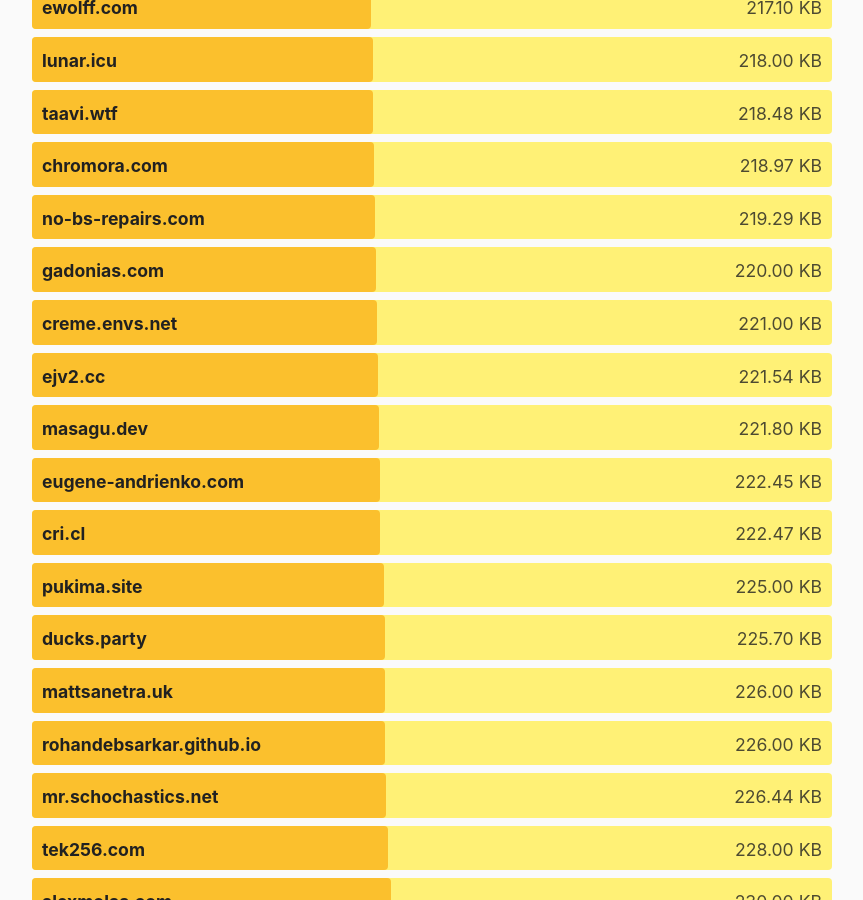
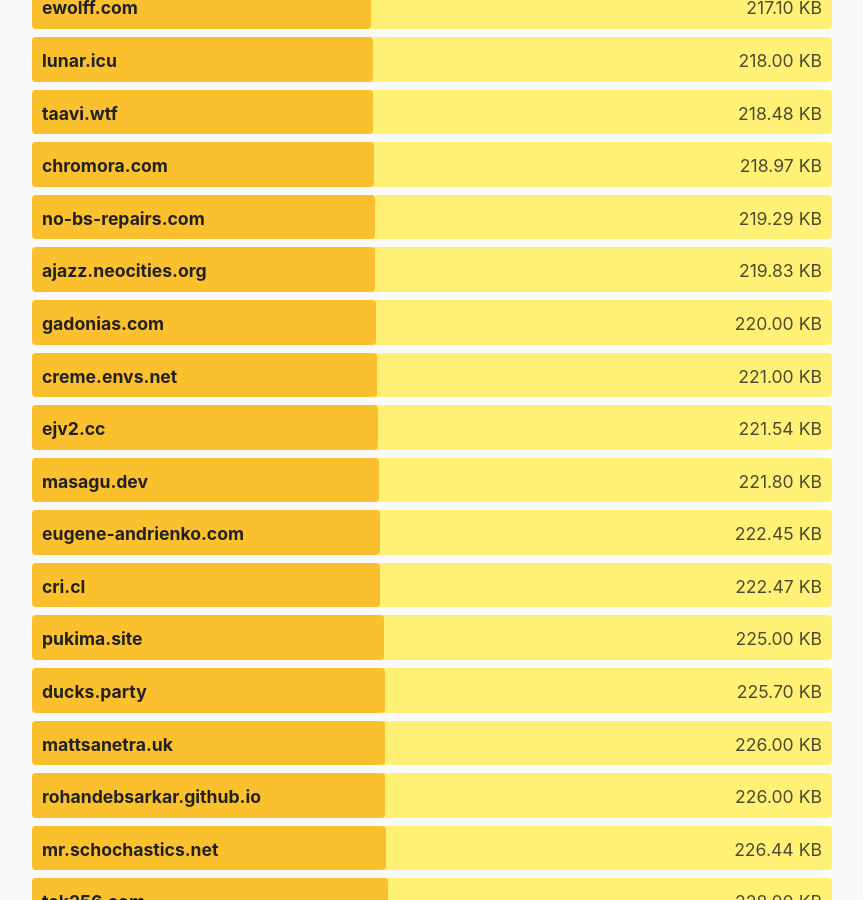
Before and after one commit to kevquirk/512kb.club, a Jekyll site: the page built from index.md, in a window 1280 px wide and 900 px high, scrolled down 36462 px. Shown: the whole window, without its empty margins (208-1071 px from the left). Built offline with Jekyll 4.4.1, drawn with Linux system fonts in a browser that asks for light colours.

Commit message:
Added ajazz.neocities.org

```diff
--- a/_data/sites.yml
+++ b/_data/sites.yml
@@ -4342,3 +4342,8 @@
   url: https://zwieratko.sk/
   size: 28.07
   last_checked: 2024-02-11
+
+- domain: ajazz.neocities.org
+  url: https://ajazz.neocities.org/
+  size: 219.83
+  last_checked: 2024-10-05
```
